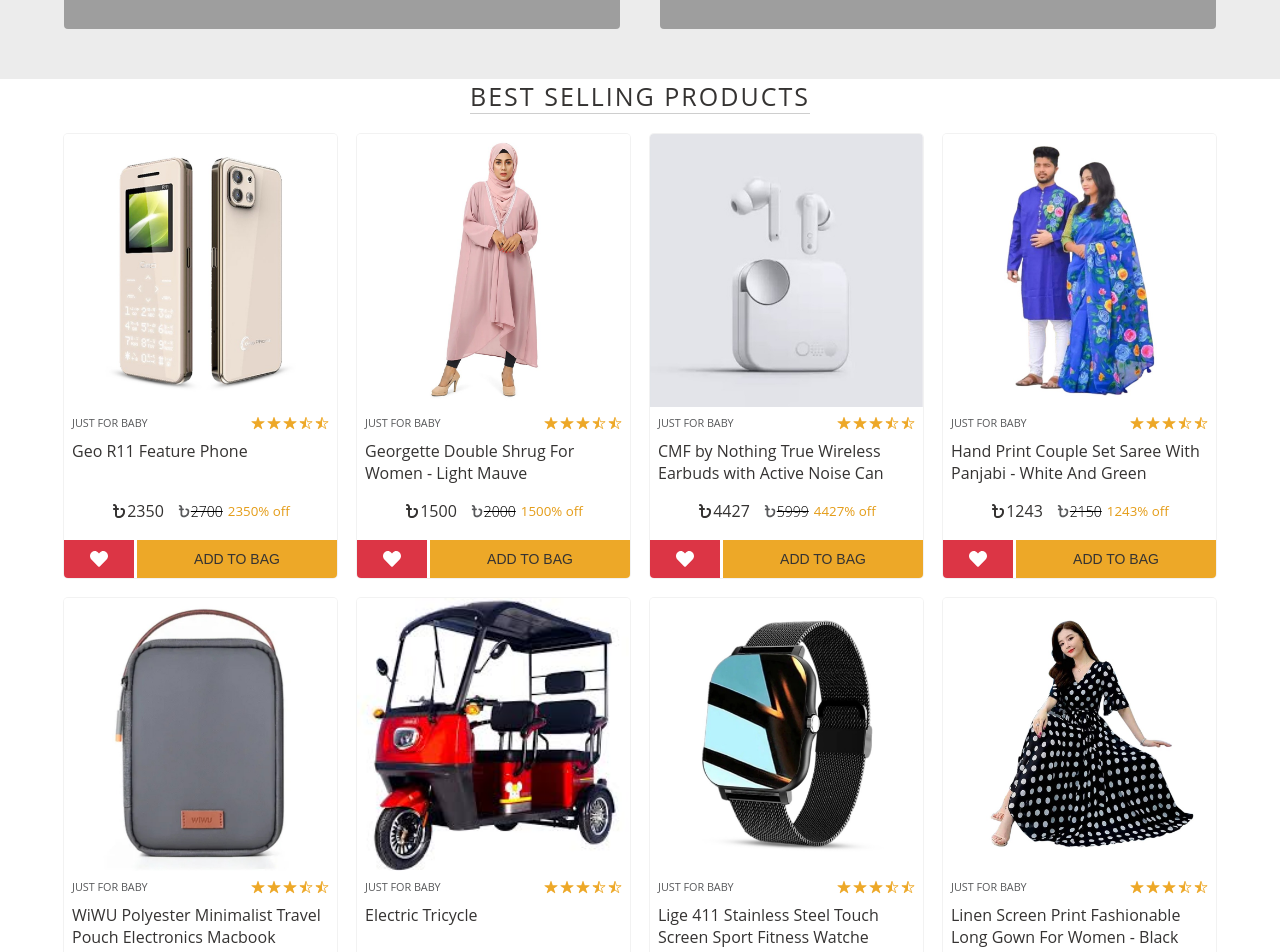
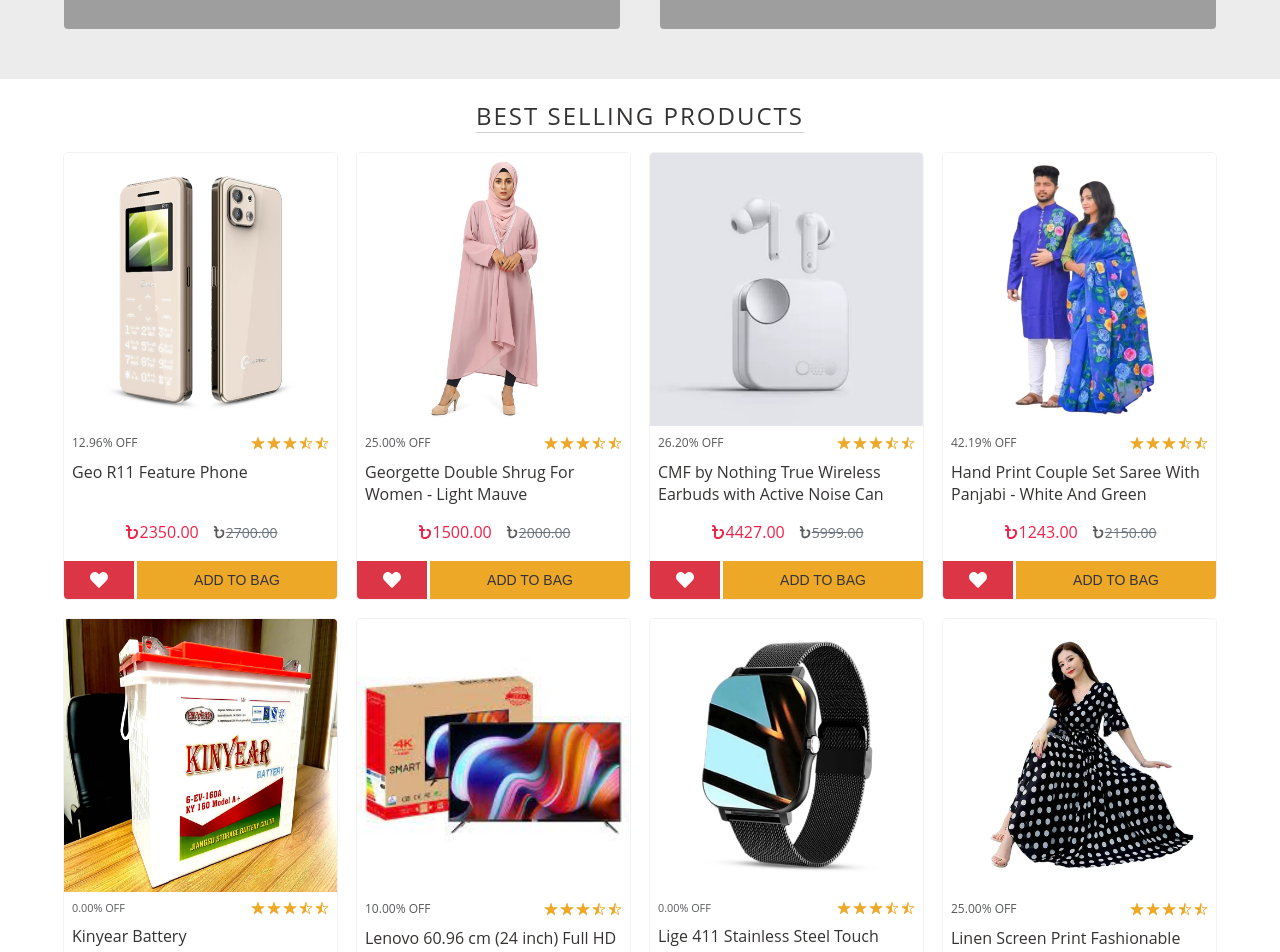
Before and after one commit to mdsakibhassan2001/ProductEcom, a Next.js app in the folder product-ecom-frontend/: page / in a window 1280 px wide. Shown: the part 880-1832 px from the top of the page. Built offline with nearby package versions, Linux system fonts and the light colour scheme; grey boxes are pictures that could not be loaded.

Commit message:
some problem work

```diff
--- a/product-ecom-frontend/src/Component/Global/AllProductDetails.js
+++ b/product-ecom-frontend/src/Component/Global/AllProductDetails.js
@@ -302,12 +302,7 @@
         price: "1700",
         discount_price: "1530",
       },
-      {
-        name: "WiWU Polyester Minimalist Travel Pouch Electronics Macbook Accessories Bag - Gray",
-        image: "/assets/bag/PHOTO-2024-11-14-22-14-42.jpg",
-        price: "1500",
-        discount_price: "1305",
-      },
+
       {
         name: "WiWU Polyester Minimalist Travel Pouch Electronics Macbook Accessories Bag - Gray",
         image: "/assets/bag/PHOTO-2024-11-14-22-14-42.jpg",
@@ -319,8 +314,8 @@
       {
         name: "Kinyear Battery",
         image: "/assets/battery/PHOTO-2024-11-14-22-58-19.jpg",
-        price: "16000",
-        discount_price: "12000",
+        price: "14000",
+        discount_price: "",
       },
     ],
     electric_tricycle: [
--- a/product-ecom-frontend/src/Component/Global/ProductCard.js
+++ b/product-ecom-frontend/src/Component/Global/ProductCard.js
@@ -37,7 +37,12 @@
             </Link>
             <div className={style.card_body}>
               <div className={style.title}>
-                <small>Just For Baby</small>
+              {item.discount_price > 0 ? (
+                  <small className={style.parcent}>{((item.price - item.discount_price) / item.price * 100).toFixed(2)}% off</small>
+
+                ) : (
+                  <small>0.00% off</small>
+                )}
                 <small className={style.star_icon}>
                   <IoStar />
                   <IoStar />
@@ -51,20 +56,16 @@
                 {item.discount_price > 0 ? (
                   <span className={style.offer_price}>
                     <FaBangladeshiTakaSign />
-                    {item.discount_price}
+                    {item.discount_price+".00"}
                   </span>
                 ) : (
                   ""
                 )}
-                <span className={item.discount_price > 0 ? style.price : ""}>
+                <span className={item.discount_price > 0 ? style.price : style.offer_price}>
                   <FaBangladeshiTakaSign />
-                  {item.price}{" "}
+                  {item.price+".00"}{" "}
                 </span>
-                {item.discount_price > 0 ? (
-                  <small>{item.discount_price}% off</small>
-                ) : (
-                  ""
-                )}
+
               </div>
             </div>
             <div className={style.card_footer}>
--- a/product-ecom-frontend/src/Component/Global/css/productCard.module.css
+++ b/product-ecom-frontend/src/Component/Global/css/productCard.module.css
@@ -107,12 +107,17 @@
   justify-content: center;
   gap: 5px;
 }
+.parcent{
+  font-size: 12px;
+
+}
 .price_wrapper .price {
-  font-weight: 300;
+  font-weight: 500;
   align-items: center;
   display: flex;
-  font-size: 12px;
+  font-size: 13px;
   text-decoration-line: line-through;
+  color: var(--gray);
 }
 .price_wrapper small {
   color: var(--theme_dive);
@@ -126,8 +131,9 @@
   display: flex;
   align-items: center;
   font-weight: 500;
-  color: var(--dark);
+  color: var(--logo-color);
   margin-right: 8px;
+  font-size: 1rem;
 }
 
 @media screen and (min-width: 992px) {
--- a/product-ecom-frontend/src/Component/Home/BestSellingProduct.js
+++ b/product-ecom-frontend/src/Component/Home/BestSellingProduct.js
@@ -15,7 +15,7 @@
     <div className={style.wrapper}>
       <h2>Best Selling Products</h2>
       <div className={style.holder}>
-        <ProductCard all_product={shuffledProducts} />;
+        <ProductCard all_product={shuffledProducts} />
       </div>
     </div>
   );
--- a/product-ecom-frontend/src/Component/Home/TrendingProdutcs.js
+++ b/product-ecom-frontend/src/Component/Home/TrendingProdutcs.js
@@ -16,7 +16,7 @@
     <div className={style.wrapper}>
       <h2>Trending Produtcs</h2>
       <div className={style.holder}>
-        <ProductCard all_product={trandingProduct} />;
+        <ProductCard all_product={trandingProduct} />
       </div>
     </div>
   );
--- a/product-ecom-frontend/src/Component/Home/css/bestSellingProduct.module.css
+++ b/product-ecom-frontend/src/Component/Home/css/bestSellingProduct.module.css
@@ -1,15 +1,17 @@
 .wrapper {
+  padding: 20px 0;
 }
 .wrapper h2 {
   text-align: center;
   font-weight: 500;
   text-transform: uppercase;
-  font-size: 1.3rem;
+  font-size: 1.2rem;
   color: var(--dark);
   border-bottom: 1px solid var(--border-color);
   max-width: max-content;
   margin: auto;
   letter-spacing: 2px;
+  margin-bottom: 20px;
 }
 .holder {
   max-width: 1200px;
@@ -18,7 +20,6 @@
   display: grid;
   grid-template-columns: repeat(1, 1fr);
   gap: 15px;
-  padding: 20px 0;
   border-radius: var(--modal-radious);
 }
 
@@ -36,6 +37,6 @@
     grid-template-columns: repeat(4, 1fr);
   }
   .wrapper h2 {
-    font-size: 25px;
+    font-size: 1.5rem;
   }
 }
--- a/product-ecom-frontend/src/Component/Home/css/twoBanner.module.css
+++ b/product-ecom-frontend/src/Component/Home/css/twoBanner.module.css
@@ -1,19 +1,19 @@
 .wrapper {
-  padding: 50px 0;
+  padding: 40px 0 20px 0;
   background-color: var(--light);
 }
 .holder {
   max-width: 1200px;
   width: 90%;
   margin: auto;
-  grid-template-columns: 1fr;
+  grid-template-columns: repeat(2, 1fr);
   display: grid;
-  gap: 40px;
+  gap: 20px;
   overflow: hidden;
 }
 .image_wrapper {
   position: relative;
-  aspect-ratio:350/139;
+  aspect-ratio:2/1;
 }
 .image_wrapper img {
   border-radius: 4px;
@@ -24,7 +24,15 @@
   transform: scale(0.95);
 }
 @media screen and (min-width: 992px) {
+  .wrapper {
+    padding: 50px 0;
+    background-color: var(--light);
+  }
   .holder {
-    grid-template-columns: repeat(2, 1fr);
+    gap: 40px;
+  }
+  .image_wrapper {
+    position: relative;
+    aspect-ratio:350/139;
   }
 }
```
